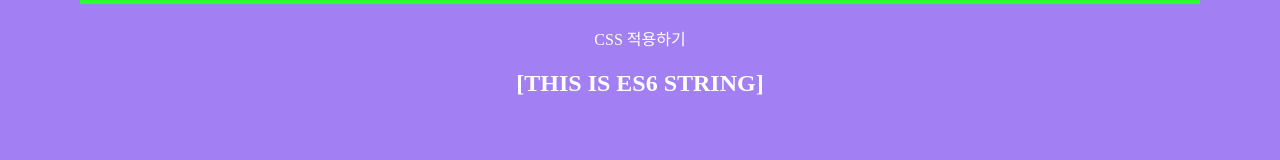
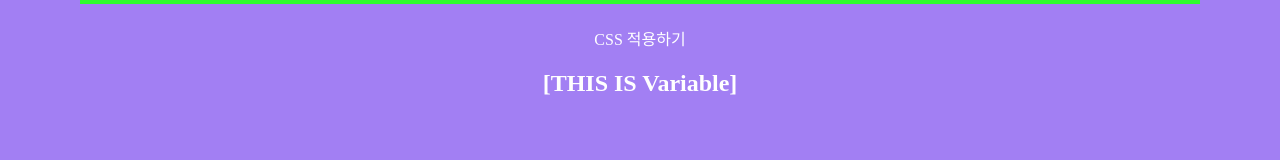
Before and after one commit to yoonjong-park/react200-for-beginner, a React (Create React App) app: page / in a window 1280 px wide. Shown: the part 154-314 px from the top of the page. Built offline with nearby package versions, Linux system fonts and the light colour scheme.

Commit message:
#17 010 var, let, const 사용하기

```diff
--- a/src/App.js
+++ b/src/App.js
@@ -1,13 +1,13 @@
 import React from "react";
 import "./App.css";
-import Es6 from "./R009_Es6";
+import Variable from "./R010_Variable";
 
 function App() {
   return (
     <div>
       <h1>Start React 200!</h1>
       <p>CSS 적용하기</p>
-      <Es6 />
+      <Variable />
     </div>
   );
 }
--- /dev/null
+++ b/src/R010_Variable.js
@@ -0,0 +1,35 @@
+import React, { Component } from "react";
+
+class R010_Variable extends Component {
+  constructor(props) {
+    super(props);
+    this.state = {};
+  }
+
+  componentDidMount() {
+    var varName = "react";
+    console.log("varName1 :" + varName);
+    var varName = "200"; // "varName" is already defined no-redeclare
+    console.log("varName2 :" + varName); // log 찍힌다. 단, warning 뜬다.
+
+    let letName = "react";
+    console.log("letName1 :" + letName);
+    // let letName = "200"
+    // Parsing error: Identifier "letName" has already been declared.
+    letName = "react200";
+    console.log("letName2 :" + letName);
+
+    const constName = "react";
+    console.log("constName :" + constName);
+    // const constName = "200"
+    // Parsing error: Identifier "constName" has already been declared.
+    // constName ="react200"
+    // Uncaught TypeError: Assignment to constant variable.
+  }
+
+  render() {
+    return <h2>[THIS IS Variable]</h2>;
+  }
+}
+
+export default R010_Variable;
```
